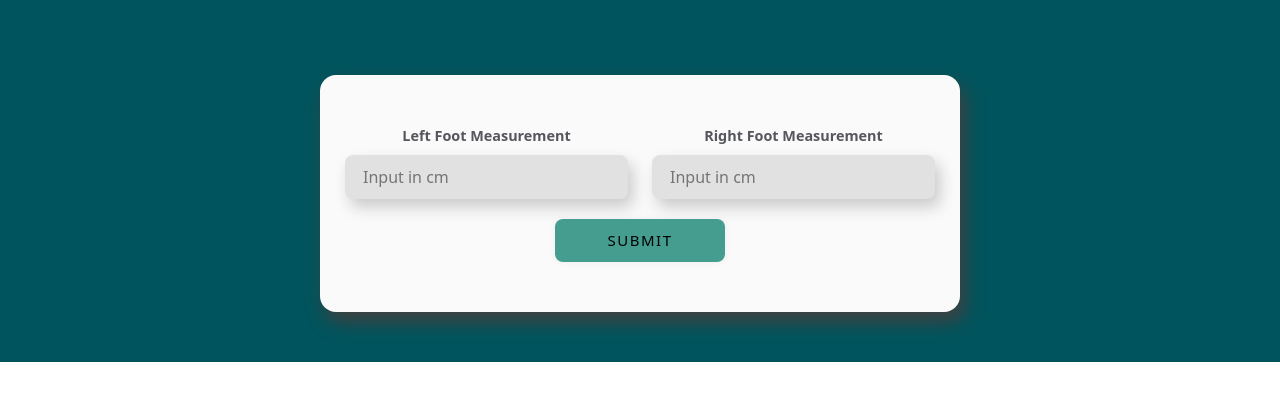
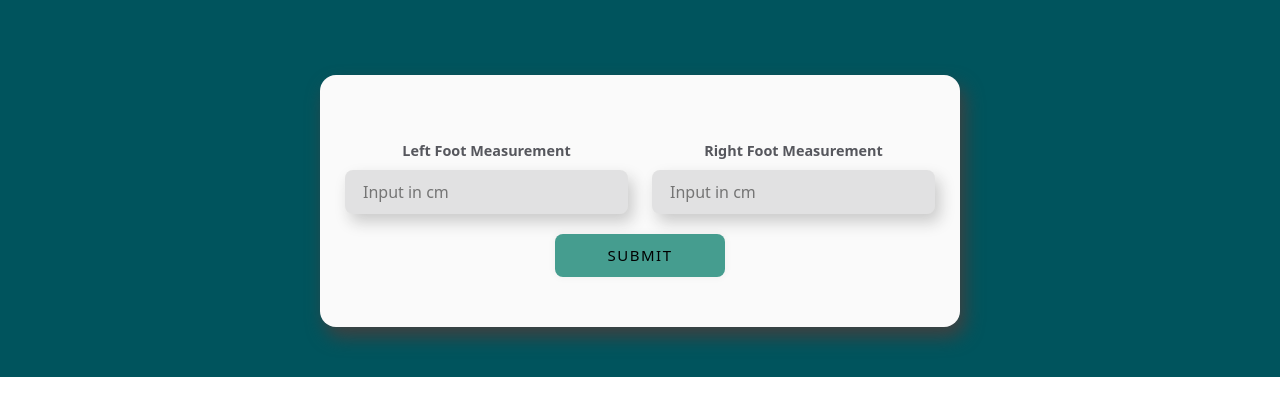
Before and after one commit to nikoauer/Rock-Climbing-Shoe-Calculator, a React (Vite) app in the folder client/: page / in a window 1280 px wide. Shown: the top 416 px of the page. Built offline with nearby package versions, Linux system fonts and the light colour scheme.

Commit message:
added margin to labels for spacing when stacked

```diff
--- a/client/src/App.css
+++ b/client/src/App.css
@@ -71,6 +71,7 @@
     font-weight: bold;
     color: #05060fab;
     transition: color .3s cubic-bezier(.25,.01,.25,1) 0s;
+    margin-top: 15px;
   }
 
   input:hover, .input:focus, .input-group:hover .input {
--- a/client/src/components/ShoeSearch.jsx
+++ b/client/src/components/ShoeSearch.jsx
@@ -91,7 +91,7 @@ export default function ShoeSearch() {
         <div className="container" id="form">
           <div className="row">
             <div className="col-md-6 d-flex justify-content-center">
-              <form onSubmit={handleSubmit} className="vstack gap-1 d-flex justify-content-center">
+              <form onSubmit={handleSubmit} className="vstack gap-1">
                 <label htmlFor="leftFoot" className="text-center">
                   Left Foot Measurement
                 </label>
```
